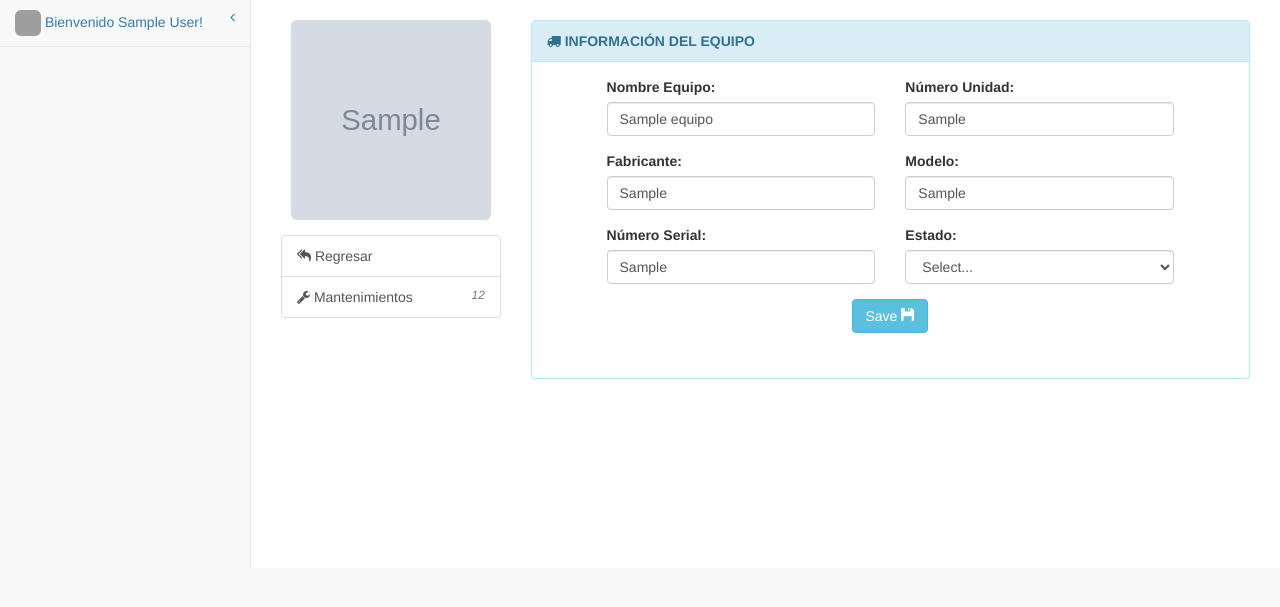
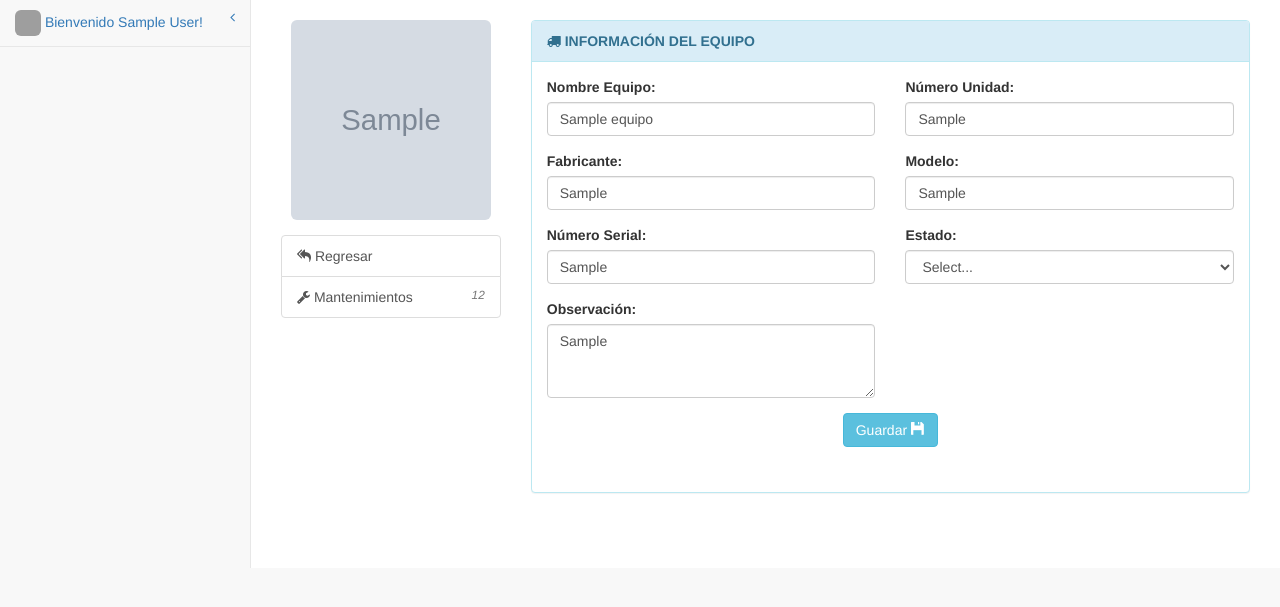
Before and after one commit to bmottag/jbb, a CodeIgniter app: page /database/index.php/equipos/detalle/1 in a window 1280 px wide. Shown: the part 51-658 px from the top of the page. Run offline with CodeIgniter, Linux system fonts and the light colour scheme; the visitor is signed in with stand-in values (Sample User, id 1); data comes from the database, SQL or seed files in the repository; tables that the repository leaves empty or names only in its code hold one stand-in row (values such as "Sample post"); grey boxes marked "Sample" are stand-in pictures; grey boxes are pictures that could not be loaded.

Commit message:
Equipos: Se ajusto poder editar los registros de los equipos

```diff
--- a/application/modules/equipos/controllers/Equipos.php
+++ b/application/modules/equipos/controllers/Equipos.php
@@ -113,7 +113,7 @@ class Equipos extends CI_Controller {
 					//FIN - genero imagen con la libreria y la subo
 				}
 
-
+				$data["idRecord"] = $idEquipo;
 				$data["result"] = true;
 				$this->session->set_flashdata('retornoExito', $msj);
 			} else {
--- a/application/modules/equipos/views/equipos_detalle.php
+++ b/application/modules/equipos/views/equipos_detalle.php
@@ -1,3 +1,5 @@
+<script type="text/javascript" src="<?php echo base_url("assets/js/validate/equipos/equipo.js"); ?>"></script>
+
 <div id="page-wrapper">
 	<br>
 
@@ -34,40 +36,66 @@
 				</div>
 				<div class="panel-body">
 
+<?php
+$retornoExito = $this->session->flashdata('retornoExito');
+if ($retornoExito) {
+    ?>
+	<div class="col-lg-12">
+		<p class="text-success">
+			<span class="glyphicon glyphicon-ok" aria-hidden="true"></span>
+			<?php echo $retornoExito ?>
+		</p>
+	</div>
+    <?php
+}
+
+$retornoError = $this->session->flashdata('retornoError');
+if ($retornoError) {
+    ?>
+	<div class="col-lg-12">
+		<p class="text-danger">
+			<span class="glyphicon glyphicon-exclamation-sign" aria-hidden="true"></span>
+			<?php echo $retornoError ?>
+		</p>
+	</div>
+    <?php
+}
+?>
+
 					<form  name="form" id="form" class="form-horizontal" method="post"  >
-						<input type="hidden" id="hddIdVehicle" name="hddIdVehicle" value="<?php echo $info[0]['id_equipo']; ?>"/>
+						<input type="hidden" id="hddId" name="hddId" value="<?php echo $info[0]['id_equipo']; ?>"/>
 
 						<div class="form-group">
-							<div class="col-sm-5 col-sm-offset-1">
+							<div class="col-sm-6">
 								<label for="from">Nombre Equipo: </label>
 								<input type="text" id="nombre_equipo" name="nombre_equipo" class="form-control" value="<?php echo $info?$info[0]["nombre_equipo"]:""; ?>" placeholder="Nombre Equipo" required >
 							</div>
 
-							<div class="col-sm-5">
+							<div class="col-sm-6">
 								<label for="from">Número Unidad: </label>
 								<input type="text" id="numero_unidad" name="numero_unidad" class="form-control" value="<?php echo $info?$info[0]["numero_unidad"]:""; ?>" placeholder="Número Unidad" required >
 							</div>
 						</div>
 
 						<div class="form-group">
-							<div class="col-sm-5 col-sm-offset-1">
+							<div class="col-sm-6">
 								<label for="from">Fabricante: </label>
 								<input type="text" id="fabricante" name="fabricante" class="form-control" value="<?php echo $info?$info[0]["fabricante"]:""; ?>" placeholder="Fabricante" required >
 							</div>
 
-							<div class="col-sm-5">
+							<div class="col-sm-6">
 								<label for="modelo">Modelo: </label>
 								<input type="text" id="modelo" name="modelo" class="form-control" value="<?php echo $info?$info[0]["modelo"]:""; ?>" placeholder="Modelo" required >
 							</div>
 						</div>
 
 						<div class="form-group">
-							<div class="col-sm-5 col-sm-offset-1">
+							<div class="col-sm-6">
 								<label for="from">Número Serial: </label>
 								<input type="text" id="numero_serial" name="numero_serial" class="form-control" value="<?php echo $info?$info[0]["numero_serial"]:""; ?>" placeholder="Número Serial" required >
 							</div>
 
-							<div class="col-sm-5">
+							<div class="col-sm-6">
 								<label for="from">Estado: </label>
 								<select name="estado" id="estado" class="form-control" required>
 									<option value=''>Select...</option>
@@ -78,10 +106,17 @@
 						</div>
 
 						<div class="form-group">
+							<div class="col-sm-6">
+								<label for="observacion">Observación: </label>
+								<textarea id="observacion" name="observacion" placeholder="Observación" class="form-control" rows="3"><?php echo $info?$info[0]["observacion"]:""; ?></textarea>
+							</div>
+						</div>
+
+						<div class="form-group">
 							<div class="row" align="center">
 								<div style="width:100%;" align="center">
 									<button type="button" id="btnSubmit" name="btnSubmit" class='btn btn-info'>
-										Save <span class="glyphicon glyphicon-floppy-disk" aria-hidden="true">
+										Guardar <span class="glyphicon glyphicon-floppy-disk" aria-hidden="true">
 									</button>
 								</div>
 							</div>
--- a/assets/js/validate/equipos/equipo.js
+++ b/assets/js/validate/equipos/equipo.js
@@ -59,7 +59,7 @@ $( document ).ready( function () {
 							$("#div_load").css("display", "none");
 							$('#btnSubmit').removeAttr('disabled');
 
-							var url = base_url + "equipos";
+							var url = base_url + "equipos/detalle/" + data.idRecord;
 							$(location).attr("href", url);
 						}
 						else
```
